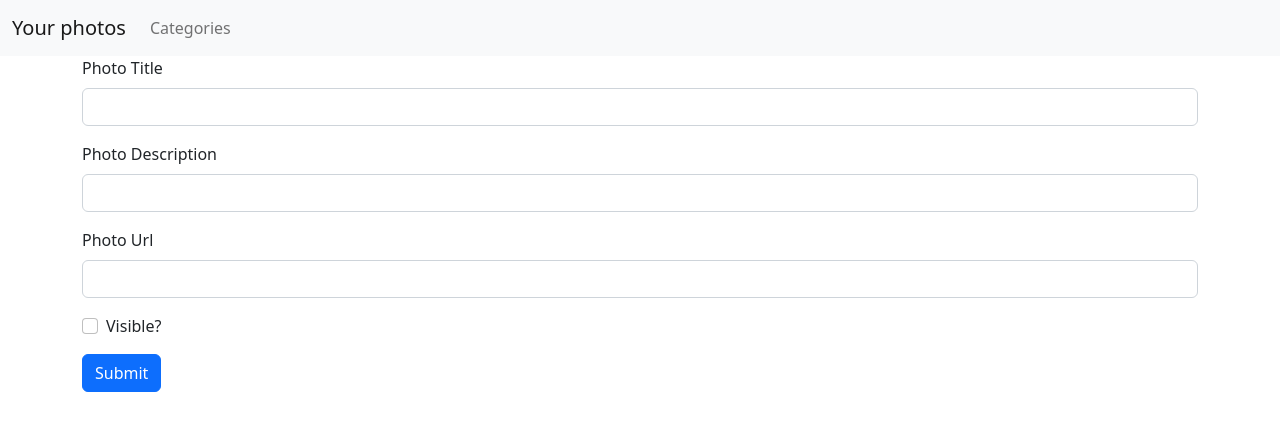
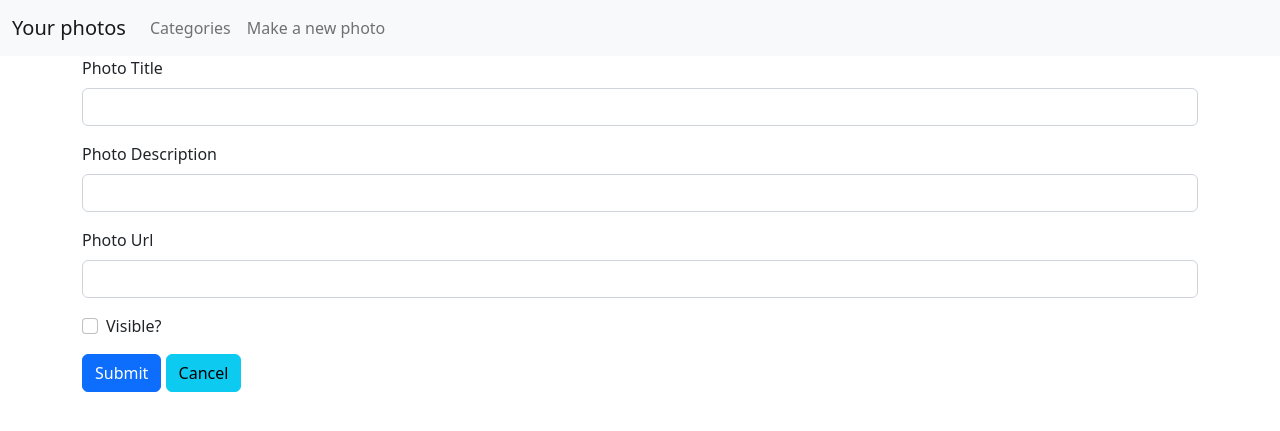
Before and after one commit to ttom-eragiapreso/spring-il-mio-fotoalbum, a Spring app: template src/main/resources/templates/photo/edit.html in a window 1280 px wide. Shown: the top 431 px of the page. Run offline with Thymeleaf, Linux system fonts and the light colour scheme; the template is opened without the code that fills it, so the values that code supplies are empty; some of the project's set-up classes (security, data sources, template engines, error pages and the like) are left out, and stand-ins take their place; some libraries are stand-ins or nearby versions.

Commit message:
fatto un solo form per create e edit

```diff
--- a/src/main/java/org/photoalbum/photoalbum/controller/PhotoController.java
+++ b/src/main/java/org/photoalbum/photoalbum/controller/PhotoController.java
@@ -72,5 +72,10 @@ public class PhotoController {
             throw new ResponseStatusException(HttpStatus.NOT_FOUND);
         }
     }
+    @GetMapping("/create")
+    public String create(Model model){
+        model.addAttribute("photo", new Photo());
+        return "/photo/edit";
+    }
 
 }
--- a/src/main/resources/templates/fragments/fragments.html
+++ b/src/main/resources/templates/fragments/fragments.html
@@ -21,6 +21,9 @@
         <li class="nav-item">
           <a class="nav-link" th:href="@{/categories}">Categories</a>
         </li>
+        <li class="nav-item">
+          <a class="nav-link" th:href="@{/photo/create}">Make a new photo</a>
+        </li>
       </ul>
       <form
               th:if="${showSearch}"
--- a/src/main/resources/templates/photo/edit.html
+++ b/src/main/resources/templates/photo/edit.html
@@ -7,9 +7,10 @@
 <body>
 <th:block th:replace="~{fragments/fragments :: navbar(${keyword}, false)}"></th:block>
 
-<div class="container">
+<div class="container"
+     th:with="formAction = ${photo.id == null ? 'photo/create' : '/photo/edit/' + photo.id}">
   <form
-          th:action="@{|/photo/edit/${photo.id}|}"
+          th:action="${formAction}"
           method="post"
           th:object="${photo}"
   >
@@ -34,6 +35,7 @@
       <label class="form-check-label" for="isVisible">Visible?</label>
     </div>
     <button type="submit" class="btn btn-primary">Submit</button>
+    <a th:href="@{/}" class="btn btn-info">Cancel</a>
   </form>
 </div>
 
```
Also changed, not shown: 4 other files.
